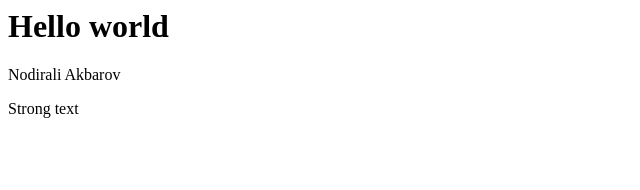
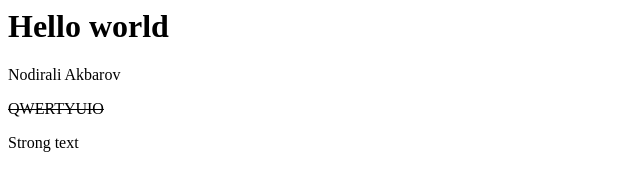
Before and after one commit to NodiraliAkbarov/my_fsecond_repo, a plain HTML site: page index.html in a window 1280 px wide. Shown: the whole page, without its empty margins (0-640 px from the left). Drawn offline with Linux system fonts and the light colour scheme.

Commit message:
qwertyuio

```diff
--- a/index.html
+++ b/index.html
@@ -7,6 +7,7 @@
 <body>
 <h1>Hello world</h1>
 <p>Nodirali Akbarov</p>
+ <strike>QWERTYUIO</strike>
     <p>Strong text</p>
 </body>
 </html>
```
